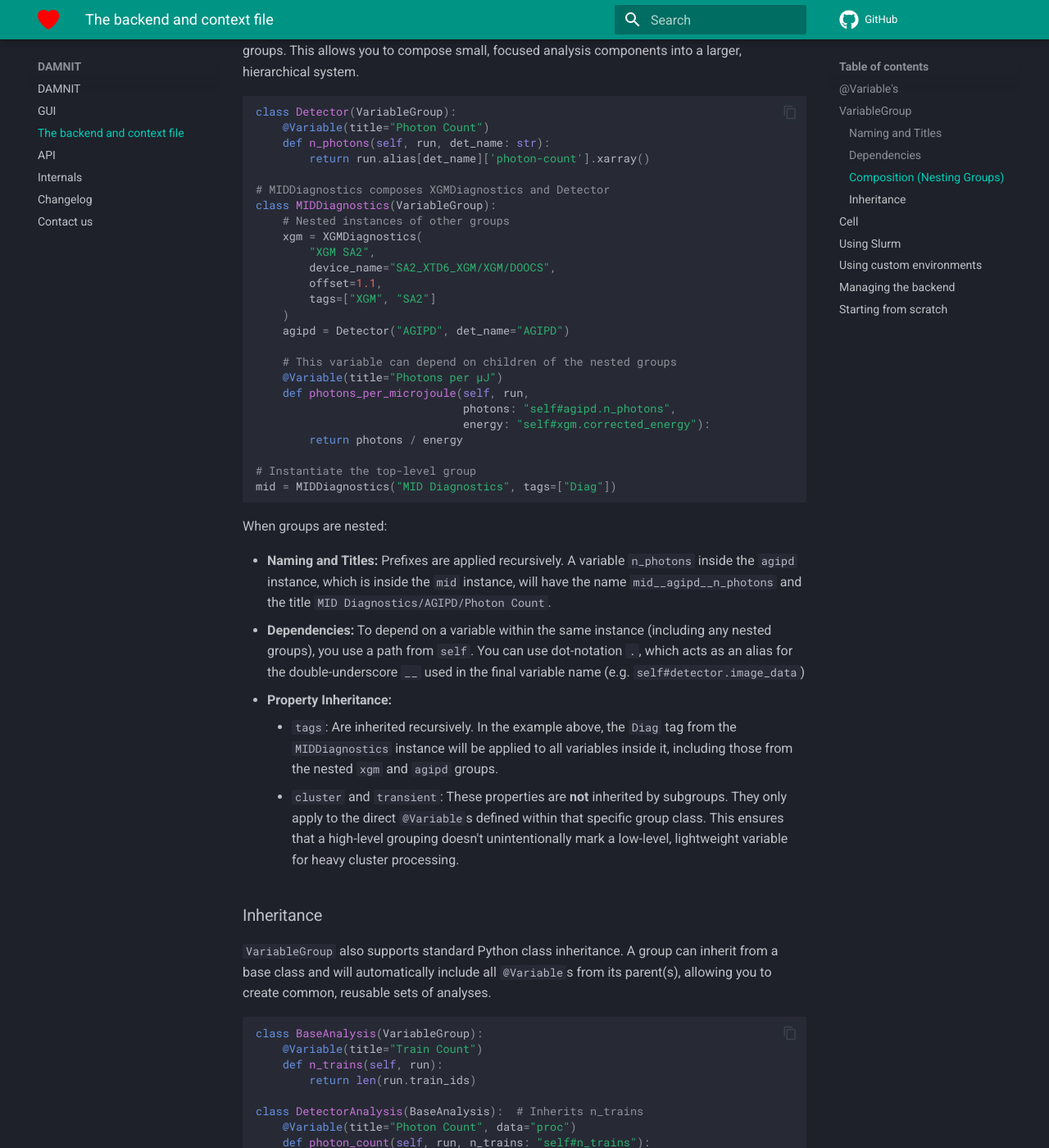
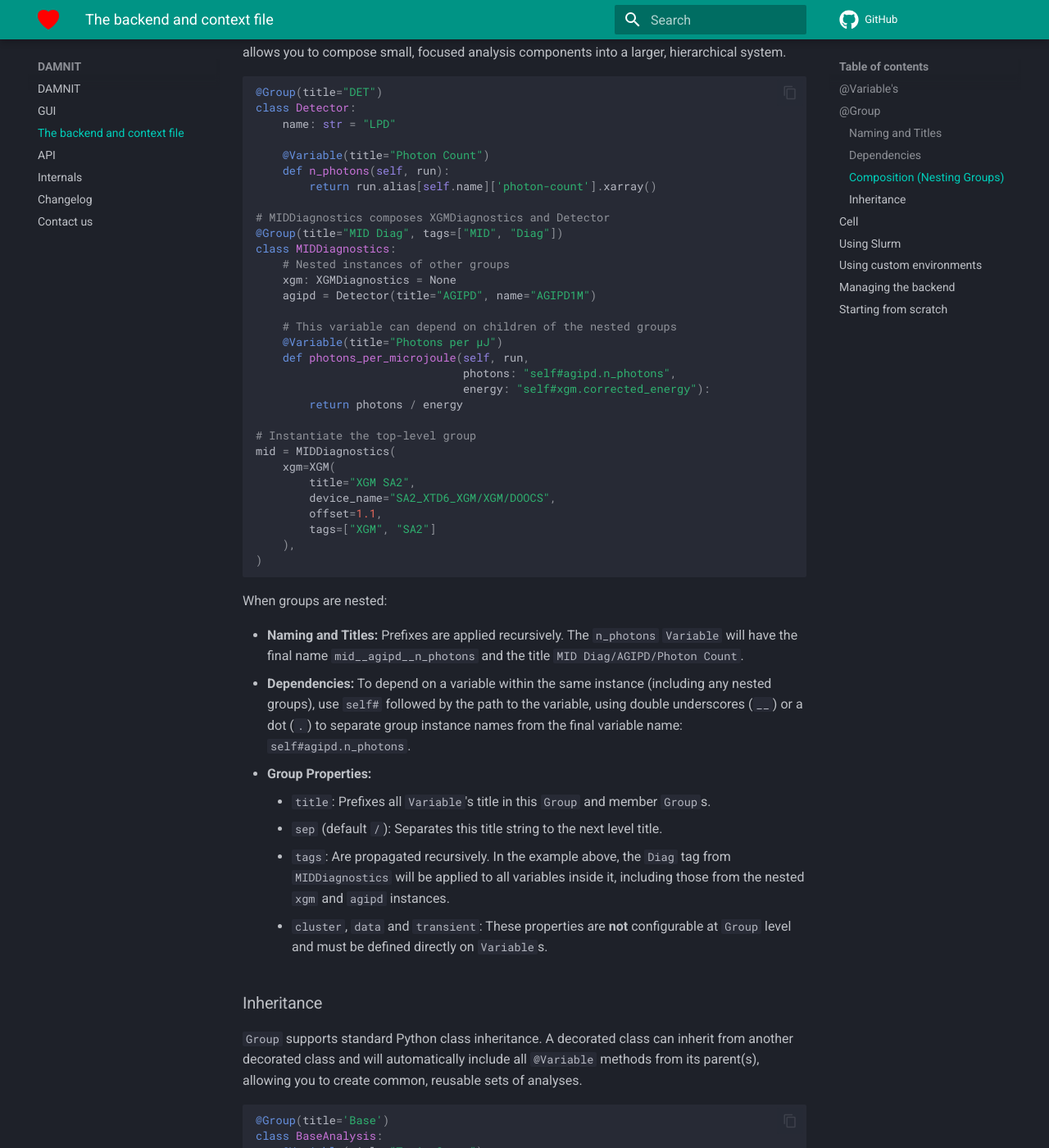
Before and after one commit to European-XFEL/DAMNIT, an MkDocs documentation site: the page built from docs/backend.md, in a window 1280 px wide and 1400 px high, scrolled down 5042 px. Shown: the whole window at 82% size. Built offline with MkDocs 1.6.1 and Material for MkDocs 9.7.7, drawn with Linux system fonts in a browser that asks for light colours; comment, search, counter and statistics services are not loaded; some of the changed text lies outside the part shown.

Commit message:
docs: update documentation for Group

````diff
--- a/docs/backend.md
+++ b/docs/backend.md
@@ -150,110 +150,107 @@ $ damnit db-config noncluster_cpus 8
 $ damnit db-config noncluster_mem 50G
 ```
 
-## `VariableGroup`
+## `@Group`
 For more complex or reusable sets of analyses, you can group related variables
-together using the `VariableGroup` class. This allows you to create
-self-contained components that can be configured and instantiated multiple
-times.
+together using a class decorated with `@group`. This allows you to create
+self-contained, configurable components that can be instantiated multiple times.
 
-A `VariableGroup` is a class that inherits from `damnit_ctx.VariableGroup` and
-contains methods decorated with `@Variable`.
+A `Group` is a standard Python class containing methods decorated with
+`@Variable`. The class itself is decorated with `@Group`, which transforms it
+into a configurable, `dataclass` object.
 
 ```python title="context.py"
-from damnit_ctx import Variable, VariableGroup
+from extra.components import XGM
+from damnit_ctx import Variable, Group
 
-class XGMDiagnostics(VariableGroup):
+@Group(title="XGM Diag", tags=["XGM"])
+class XGMDiagnostics:
+    # parameters are defined as dataclass fields
+    device_name: str = None
+    offset: float = 0.0
 
     @Variable(title="Pulse Energy", summary="mean")
-    def pulse_energy(self, run, device_name: str):
-        return XGM(run, device_name).pulse_energy()
+    def pulse_energy(self, run):
+        # Use instance attributes for configuration
+        return XGM(run, self.device_name).pulse_energy()
 
     @Variable(title="Corrected Energy", summary="mean")
-    def corrected_energy(self, run, energy: "self#pulse_energy", offset: float = 0.0):
+    def corrected_energy(self, run, energy: "self#pulse_energy"):
         # This has an intra-group dependency on the 'pulse_energy' variable
-        return energy + offset
+        return energy + self.offset
 
-# Instantiate the group in your context file
-xgm_sase2 = XGMDiagnostics(
-    "XGM SA2",
-    device_name="SA2_XTD6_XGM/XGM/DOOCS",
-    offset=1.1,
-    tags=["XGM", "SA2"]
-)
-xgm_hed = XGMDiagnostics(
-    "XGM HED",
-    device_name="HED_XTD9_XGM/XGM/DOOCS",
-    offset=0.9,
-    tags=["XGM", "HED"]
-)
+# Instantiate the group in your context file, providing parameters values
+xgm_sa2 = XGMDiagnostics(title="XGM SA2", device_name="SA2_XTD6_XGM/XGM/DOOCS", offset=1.1)
+xgm_hed = XGMDiagnostics(title="XGM HED", device_name="HED_XTD9_XGM/XGM/DOOCS", offset=0.9)
 ```
 
 ### Naming and Titles
-When you create an instance of a `VariableGroup` (e.g., `xgm_sase2`), the
-variables within it are automatically given prefixed names to avoid conflicts.
-- The **variable name** (the Python identifier) is formed by joining the
-  instance name and the method name with a double underscore:
-  `xgm_sase2__pulse_energy`.
+When you create an instance of a `Group` (e.g., `xgm_sa2`), the `Variable`s
+within it are automatically given prefixed names to avoid conflicts. The
+instance name (the Python variable name you assign it to) is used as the prefix.
+
+- The **`Variable` name** (the Python identifier) is formed by joining the
+  `Group`'s instance name and the method's name with a double underscore:
+  `xgm_sa2__pulse_energy`.
 - The **variable title** (for display in the GUI) is formed by joining the
-  group's title and the variable's title with a separator (default is `/`):
+  `Group`'s title and the `Variable`'s title with a separator (default is `/`):
   `XGM SA2/Pulse Energy`.
 
 ### Dependencies
 
-- **Intra-group dependencies:** To depend on another variable within the *same
-  VariableGroup instance*, you must replace the `var#` prefix with `self#` in
-  the attribute annotation. This explicitly tells DAMNIT to look within the
-  current group instance.
+- **Intra-group dependencies:** To depend on another variable within the same
+  `Group` instance, you must replace the `var#` prefix with `self#` in the
+  attribute annotation. This explicitly tells DAMNIT to look for the `Variable`
+  within the current `Group`'s scope.
   ```python
   @Variable()
   def corrected_energy(self, run, energy: "self#pulse_energy"):
-      # ...
+      ...
   ```
 - **Global and Cross-Group Dependencies:** To depend on any variable outside the
-  current group's scope (either a top-level variable or a variable in another
-  group instance), you use its final, fully-qualified name. The lookup is
-  performed from the global namespace of all processed variables.
+  current group's scope, you use the standard `var#` prefix with the variable's
+  final, fully-qualified name.
+  ```python
+  @Variable(title="Global Offset")
+  def global_offset(run):
+      return 42
+
+  @Group
+  class MyGroup:
+
+      @Variable()
+      def local_var(self, run, offset: "var#global_offset"):
+          # Correctly depends on the top-level global_offset
+          return 10 + offset
+
+      @Variable()
+      def another_var(self, run, xgm_energy: "var#xgm_hed.corrected_energy"):
+          # Correctly depends on a variable from another group instance
+          return xgm_energy * 2
+
+  instance = MyGroup("Group")
+  ```
+
+### Composition (Nesting Groups)
+You can build more complex structures by nesting `Group` instances inside other
+groups. This allows you to compose small, focused analysis components into a
+larger, hierarchical system.
 
 ```python
-@Variable(title="Global Offset")
-def global_offset(run):
-    return 42
+@Group(title="DET")
+class Detector:
+    name: str = "LPD"
 
-class Group(VariableGroup):
-    @Variable()
-    def local_var(self, run, offset: "var#global_offset"):
-        # Correctly depends on the top-level global_offset
-        return 10 + offset
-
-    @Variable()
-    def another_var(self, run, xgm_energy: "var#xgm_hed.corrected_energy"):
-        # Correctly depends on a variable from another group instance
-        return xgm_energy * 2
-
-instance = Group("Group")
-```
-
-### Composition (Nesting Groups)
-You can build more complex structures by nesting `VariableGroup` instances
-inside other groups. This allows you to compose small, focused analysis
-components into a larger, hierarchical system.
-
-```python
-class Detector(VariableGroup):
     @Variable(title="Photon Count")
-    def n_photons(self, run, det_name: str):
-        return run.alias[det_name]['photon-count'].xarray()
+    def n_photons(self, run):
+        return run.alias[self.name]['photon-count'].xarray()
 
 # MIDDiagnostics composes XGMDiagnostics and Detector
-class MIDDiagnostics(VariableGroup):
+@Group(title="MID Diag", tags=["MID", "Diag"])
+class MIDDiagnostics:
     # Nested instances of other groups
-    xgm = XGMDiagnostics(
-        "XGM SA2",
-        device_name="SA2_XTD6_XGM/XGM/DOOCS",
-        offset=1.1,
-        tags=["XGM", "SA2"]
-    )
-    agipd = Detector("AGIPD", det_name="AGIPD")
+    xgm: XGMDiagnostics = None
+    agipd = Detector(title="AGIPD", name="AGIPD1M")
 
     # This variable can depend on children of the nested groups
     @Variable(title="Photons per µJ")
@@ -263,48 +260,62 @@ class MIDDiagnostics(VariableGroup):
         return photons / energy
 
 # Instantiate the top-level group
-mid = MIDDiagnostics("MID Diagnostics", tags=["Diag"])
+mid = MIDDiagnostics(
+    xgm=XGM(
+        title="XGM SA2",
+        device_name="SA2_XTD6_XGM/XGM/DOOCS",
+        offset=1.1,
+        tags=["XGM", "SA2"]
+    ),
+)
 ```
 
 When groups are nested:
 
-- **Naming and Titles:** Prefixes are applied recursively. A variable
-  `n_photons` inside the `agipd` instance, which is inside the `mid` instance,
-  will have the name `mid__agipd__n_photons` and the title `MID
-  Diagnostics/AGIPD/Photon Count`.
+- **Naming and Titles:** Prefixes are applied recursively. The `n_photons`
+  `Variable` will have the final name `mid__agipd__n_photons` and the title
+  `MID Diag/AGIPD/Photon Count`.
 - **Dependencies:** To depend on a variable within the same instance (including
-  any nested groups), you use a path from `self`. You can use dot-notation `.`,
-  which acts as an alias for the double-underscore `__` used in the final
-  variable name (e.g. `self#detector.image_data`)
-- **Property Inheritance:**
-    - `tags`: Are inherited recursively. In the example above, the `Diag` tag
-      from the `MIDDiagnostics` instance will be applied to all variables inside
-      it, including those from the nested `xgm` and `agipd` groups.
-    - `cluster` and `transient`: These properties are **not** inherited by
-      subgroups. They only apply to the direct `@Variable`s defined within that
-      specific group class. This ensures that a high-level grouping doesn't
-      unintentionally mark a low-level, lightweight variable for heavy cluster
-      processing.
+  any nested groups), use `self#` followed by the path to the variable, using
+  double underscores (`__`) or a dot (`.`) to separate group instance names from
+  the final variable name: `self#agipd.n_photons`.
+
+- **Group Properties:**
+    - `title`: Prefixes all `Variable`'s title in this `Group` and member `Group`s.
+    - `sep` (default `/`): Separates this title string to the next level title.
+    - `tags`: Are propagated recursively. In the example above, the `Diag` tag
+      from `MIDDiagnostics` will be applied to all variables inside it, including
+      those from the nested `xgm` and `agipd` instances.
+    - `cluster`, `data` and `transient`: These properties are **not** configurable
+      at `Group` level and must be defined directly on `Variable`s.
 
 ### Inheritance
-`VariableGroup` also supports standard Python class inheritance. A group can
-inherit from a base class and will automatically include all `@Variable`s from
-its parent(s), allowing you to create common, reusable sets of analyses.
+`Group` supports standard Python class inheritance. A decorated class can
+inherit from another decorated class and will automatically include all
+`@Variable` methods from its parent(s), allowing you to create common, reusable
+sets of analyses.
 
 ```python
-class BaseAnalysis(VariableGroup):
+@Group(title='Base')
+class BaseAnalysis:
     @Variable(title="Train Count")
     def n_trains(self, run):
         return len(run.train_ids)
 
+# inherits base class' Group properties (e.g. title='Base')
 class DetectorAnalysis(BaseAnalysis):  # Inherits n_trains
     @Variable(title="Photon Count", data="proc")
     def photon_count(self, run, n_trains: "self#n_trains"):
         # Depends on an inherited variable
         return 1e6 / n_trains
 
+# Sub class decorate with @Group resets Group's properties
+@Group(tags=["Alt"])
+class DetectorAnalysisAlt(BaseAnalysis):
+    ...
+
+# This instance will have two variables: detector__n_trains and detector__photon_count
 detector = DetectorAnalysis("Detector")
-# This instance will have two variables: detector__n_trains and detector__photon_count
 ```
 
 ## Cell
````
